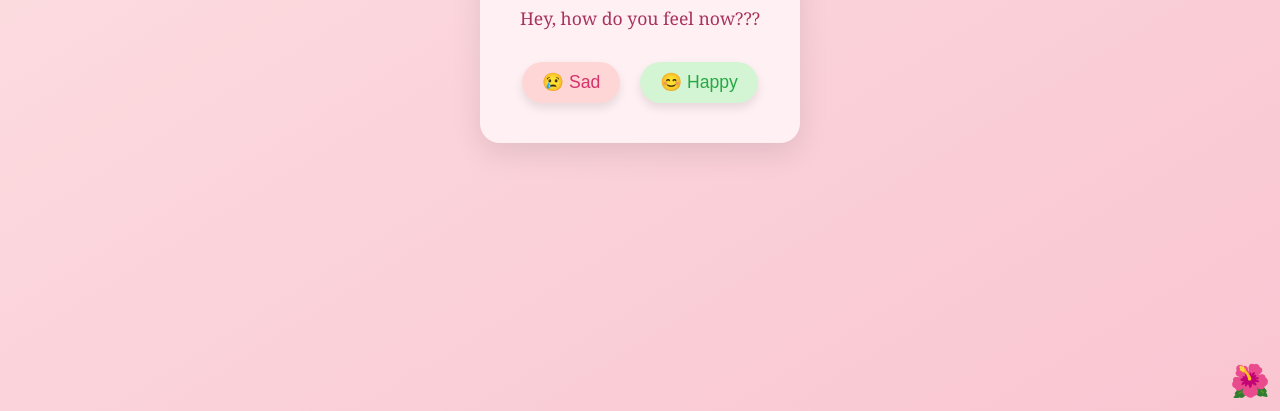
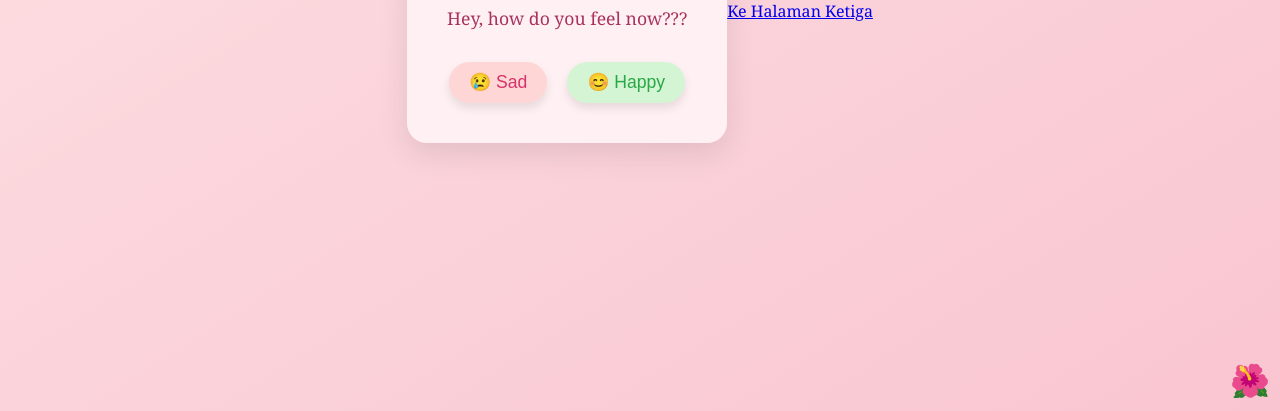
Before and after one commit to morre4eii/secreettt, a plain HTML site: page docs/halaman-kedua.html in a window 1280 px wide. Shown: the part 389-800 px from the top of the page. Drawn offline with Linux system fonts and the light colour scheme.

Commit message:
Update halaman-kedua.html

```diff
--- a/docs/halaman-kedua.html
+++ b/docs/halaman-kedua.html
@@ -104,5 +104,6 @@
   </div>
 
   <div class="emoji-kanan-bawah">🌺</div>
+  <a href="halaman-ketiga.html">Ke Halaman Ketiga</a>
 </body>
 </html>
```
